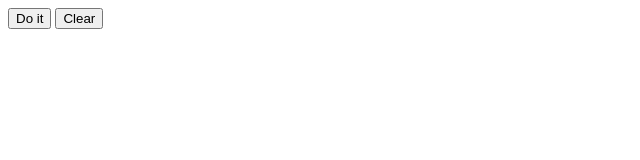
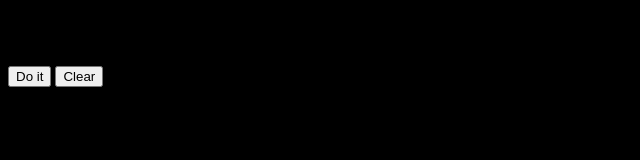
Before and after one commit to johnthego/guidebooks, a plain HTML site: page index.html in a window 1280 px wide. Shown: the whole page, without its empty margins (0-640 px from the left). Drawn offline with Linux system fonts and the light colour scheme.

Commit message:
config 2 correced

```diff
--- a/index.html
+++ b/index.html
@@ -5,7 +5,8 @@
 </head>
 
 </script>
-<body>
+<body style="background: black;">
+<H1>Belocal</H1>
 <button id="silly" value=sillyvalue>Do it </button>
 <button id="clear" value=sillyvalue>Clear </button>
 <div id="results"></div>
```
Also changed, not shown: config.xml (+5 -2 lines).
